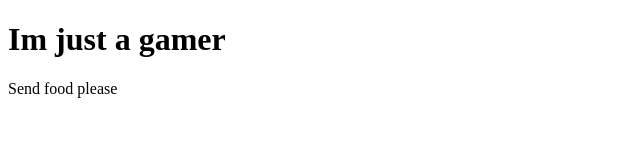
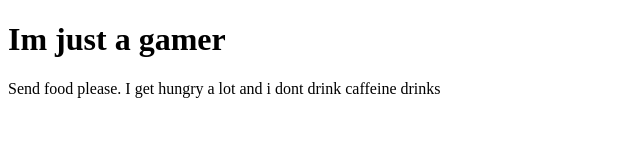
Before and after one commit to Dishiela12/WebDesignCollab, a plain HTML site: page index.html in a window 1280 px wide. Shown: the whole page, without its empty margins (0-640 px from the left). Drawn offline with Linux system fonts and the light colour scheme.

Commit message:
Added for the assignment

```diff
--- a/index.html
+++ b/index.html
@@ -6,7 +6,7 @@
 <body>
     <h1> Im just a gamer </h1>
     <p>
-        Send food please
+        Send food please. I get hungry a lot and i dont drink caffeine drinks
     </p>
 </body>
 </html>
```
